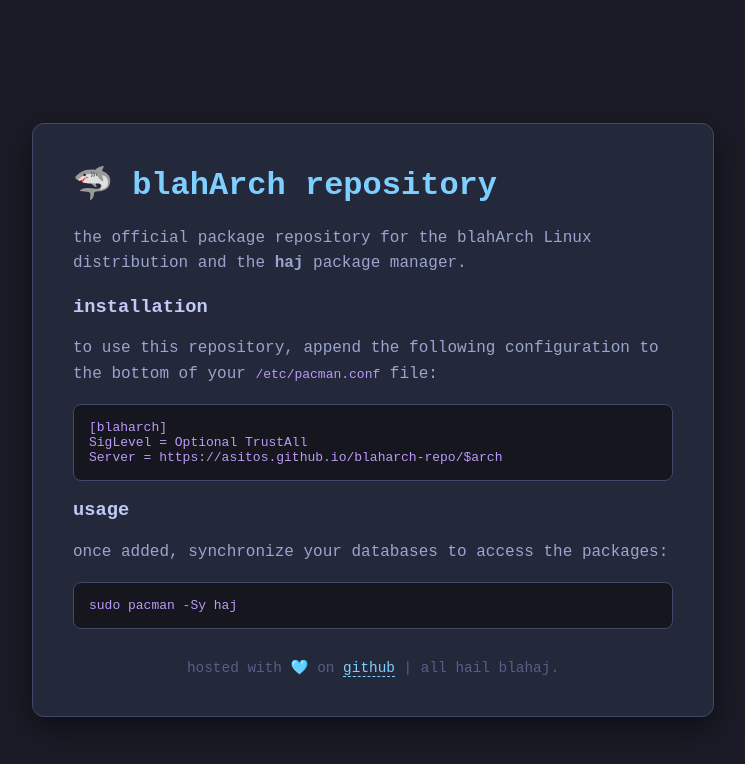
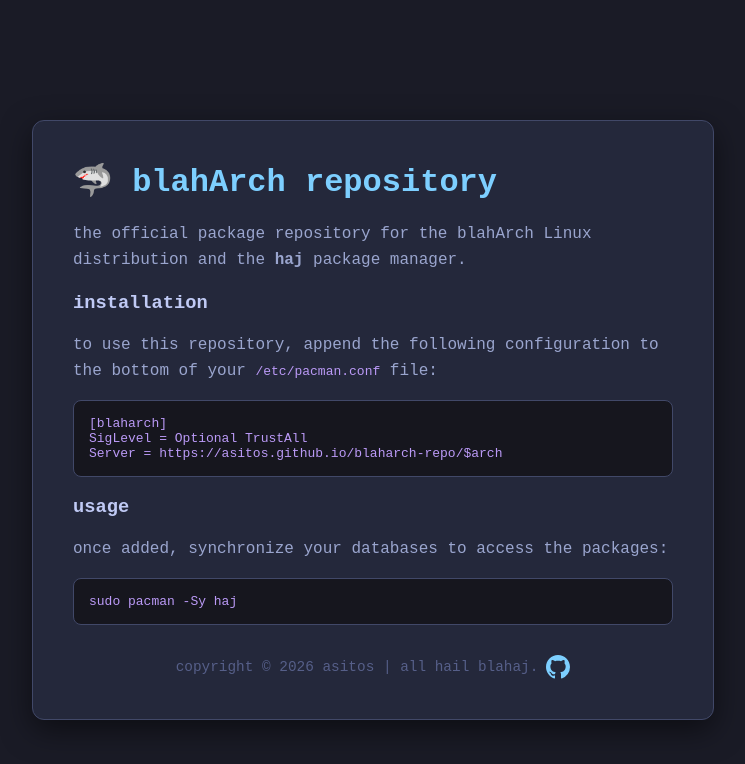
Before and after one commit to asitos/blaharch-repo, a plain HTML site: page index.html in a window 1280 px wide. Shown: the whole page, without its empty margins (267-1012 px from the left). Drawn offline with Linux system fonts and the light colour scheme.

Commit message:
style: format landing page

```diff
--- a/index.html
+++ b/index.html
@@ -65,10 +65,38 @@
             border-bottom: 1px solid #fff;
         }
         .footer {
-            margin-top: 30px;
-            font-size: 0.9em;
-            text-align: center;
-            color: #565f89;
+          margin-top: 30px;
+          display: flex;
+          justify-content: center;
+          align-items: center;
+          font-size: 0.9em;
+        }
+
+        .footer p {
+          margin: 0;
+          color: #565f89;
+          padding-right: 8px;
+        }
+
+        .github-logo {
+          height: 24px;
+          display: block;
+          fill: var(--accent);
+          transition: transform 0.4s cubic-bezier(0.68, -0.55, 0.26, 1.55), fill 0.2s;
+        }
+
+        .github-logo:hover {
+          transform: rotate(360deg) scale(1.2);
+          fill: #fff;
+        }
+
+        .footer a {
+          border-bottom: none;
+          text-decoration: none;
+        }
+
+        .footer a:hover {
+          border-bottom: none;
         }
     </style>
 </head>
@@ -94,7 +122,14 @@
         </div>
 
         <div class="footer">
-            hosted with 🩵 on <a href="https://github.com/asitos/blaharch-repo" target="_blank">github</a> | all hail blahaj.
+            <p>
+        copyright © <script>document.write(new Date().getFullYear());</script> asitos | all hail blahaj.
+    </p>
+    <a href="https://github.com/asitos/blaharch-repo" target="_blank">
+        <svg class="github-logo" viewBox="0 0 16 16" width="24" height="24">
+            <path d="M8 0C3.58 0 0 3.58 0 8c0 3.54 2.29 6.53 5.47 7.59.4.07.55-.17.55-.38 0-.19-.01-.82-.01-1.49-2.01.37-2.53-.49-2.69-.94-.09-.23-.48-.94-.82-1.13-.28-.15-.68-.52-.01-.53.63-.01 1.08.58 1.23.82.72 1.21 1.87.87 2.33.66.07-.52.28-.87.51-1.07-1.78-.2-3.64-.89-3.64-3.95 0-.87.31-1.59.82-2.15-.08-.2-.36-1.02.08-2.12 0 0 .67-.21 2.2.82.64-.18 1.32-.27 2-.27.68 0 1.36.09 2 .27 1.53-1.04 2.2-.82 2.2-.82.44 1.1.16 1.92.08 2.12.51.56.82 1.27.82 2.15 0 3.07-1.87 3.75-3.65 3.95.29.25.54.73.54 1.48 0 1.07-.01 1.93-.01 2.2 0 .21.15.46.55.38A8.013 8.013 0 0016 8c0-4.42-3.58-8-8-8z"></path>
+        </svg>
+    </a>
         </div>
     </div>
 
```
